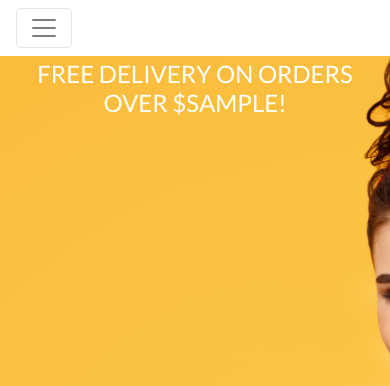
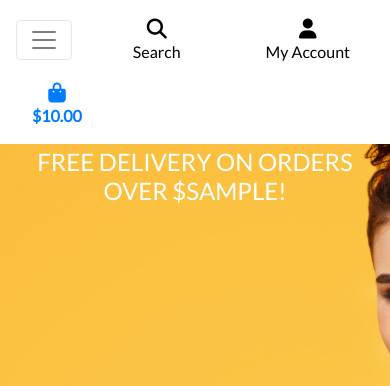
Before and after one commit to ARP-25/BoutiqueAdo, a Django app: template templates/base.html in a window 390 px wide. Shown: the top 386 px of the page. Run offline with Django 5.2, Linux system fonts and the light colour scheme; the template is opened without the code that fills it: most values are stand-ins (such as "Sample title", 1, 10 or a date in 2020); some libraries are stand-ins or nearby versions.

Commit message:
Add mobiles header and main navbar

```diff
--- a/templates/base.html
+++ b/templates/base.html
@@ -100,7 +100,8 @@
                 <button class="navbar-toggler" type="button" data-toggle="collapse" data-target="#main-nav" aria-controls="main-nav" aria-expanded="false" aria-label="Toggle navigation">
                     <span class="navbar-toggler-icon"></span>
                 </button>
-
+                {% include 'includes/mobile-top-header.html' %}
+                {% include 'includes/main-nav.html' %}
             </nav>
         </div>
         <div id="delivery-banner" class="row text-center">
--- /dev/null
+++ b/templates/includes/main-nav.html
@@ -0,0 +1,50 @@
+<div class="collapse navbar-collapse" id="main-nav">
+    <ul class="navbar-nav w-auto mx-auto">
+        <li class="nav-item dropdown">
+            <a class="logo-font font-weight-bold nav-link text-black mr-5" href="#" id="all-products-link" data-toggle="dropdown" aria-haspopup="true" aria-expanded="false">
+                All Products
+            </a>
+            <div class="dropdown-menu border-0" aria-labelledby="all-products-link">
+                <a href="" class="dropdown-item">By Price</a>
+                <a href="" class="dropdown-item ">By Rating</a>
+                <a href="" class="dropdown-item ">By Category</a>
+                <a href="" class="dropdown-item">All Products</a>
+            </div>
+        </li>
+
+        <li class="nav-item dropdown">
+            <a class="logo-font font-weight-bold nav-link text-black mr-5" href="#" id="clothing-link" data-toggle="dropdown" aria-haspopup="true" aria-expanded="false">
+                Clothing
+            </a>
+            <div class="dropdown-menu border-0" aria-labelledby="clothing-link">
+                <a href="" class="dropdown-item">Activewear &amp; Essentials</a>
+                <a href="" class="dropdown-item">Jeans</a>
+                <a href="" class="dropdown-item">Shirts</a>
+                <a href="" class="dropdown-item">All Clothing</a>
+            </div>
+        </li>
+
+        <li class="nav-item dropdown">
+            <a class="logo-font font-weight-bold nav-link text-black mr-5" href="#" id="homeware-link" data-toggle="dropdown" aria-haspopup="true" aria-expanded="false">
+                Homeware
+            </a>
+            <div class="dropdown-menu border-0" aria-labelledby="homeware-link">
+                <a href="" class="dropdown-item">Bed &amp; Bath</a>
+                <a href="" class="dropdown-item">Kitchen &amp; Dining</a>
+                <a href="" class="dropdown-item">All Homeware</a>
+            </div>
+        </li>
+
+        <li class="nav-item dropdown">
+            <a class="logo-font font-weight-bold nav-link text-black" href="#" id="specials-link" data-toggle="dropdown" aria-haspopup="true" aria-expanded="false">
+                Special Offers
+            </a>
+            <div class="dropdown-menu border-0" aria-labelledby="specials-link">
+                <a href="" class="dropdown-item">New Arrivals</a>
+                <a href="" class="dropdown-item">Deals</a>
+                <a href="" class="dropdown-item">Clearance</a>
+                <a href="" class="dropdown-item">All Specials</a>
+            </div>
+        </li>
+    </ul>
+</div>
--- /dev/null
+++ b/templates/includes/mobile-top-header.html
@@ -0,0 +1,56 @@
+<li class="list-inline-item">
+    <a class="text-black nav-link d-block d-lg-none" href="#" id="mobile-search" data-toggle="dropdown" aria-haspopup="true" aria-expanded="false">
+        <div class="text-center">
+            <div><i class="fas fa-search fa-lg"></i></div>
+            <p class="my-0">Search</p>
+        </div>
+    </a>
+    <div class="dropdown-menu border-0 w-100 p-3 rounded-0 my-0" aria-labelledby="mobile-search">
+        <form class="form" method="GET" action="">
+            <div class="input-group w-100">
+                <input class="form-control border border-black rounded-0" type="text" name="q" placeholder="Search our site">
+                <div class="input-group-append">
+                    <button class="form-control form-control btn btn-black border border-black rounded-0" type="submit">
+                        <span class="icon">
+                            <i class="fas fa-search"></i>
+                        </span>
+                    </button>
+                </div>
+            </div>
+        </form>
+    </div>
+</li>
+<li class="list-inline-item dropdown">
+    <a class="text-black nav-link d-block d-lg-none" href="#" id="user-options" data-toggle="dropdown" aria-haspopup="true" aria-expanded="false">
+        <div class="text-center">
+            <div><i class="fas fa-user fa-lg"></i></div>
+            <p class="my-0">My Account</p>
+        </div>
+    </a>
+    <div class="dropdown-menu border-0" aria-labelledby="user-options">
+        {% if request.user.is_authenticated %}
+            {% if request.user.is_superuser %}
+                <a href="{% url 'account_logout' %}" class="dropdown-item">Product Management</a>
+            {% endif %}
+            <a href="" class="dropdown-item">My Profile</a>
+            <a href="{% url 'account_logout' %}" class="dropdown-item">Logout</a>
+        {% else %}
+            <a href="{% url 'account_signup' %}" class="dropdown-item">Register</a>
+            <a href="{% url 'account_login' %}" class="dropdown-item">Login</a>
+        {% endif %}
+    </div>
+</li>
+<li class="list-inline-item">
+    <a class="{% if grand_total %}text-primary font-weight-bold{% else %}text-black{% endif %} nav-link d-block d-lg-none" href="">
+        <div class="text-center">
+            <div><i class="fas fa-shopping-bag fa-lg"></i></div>
+            <p class="my-0">
+                {% if grand_total %}
+                    ${{ grand_total|floatformat:2 }}
+                {% else %}
+                    $0.00
+                {% endif %}
+            </p>
+        </div>
+    </a>
+</li>
```
